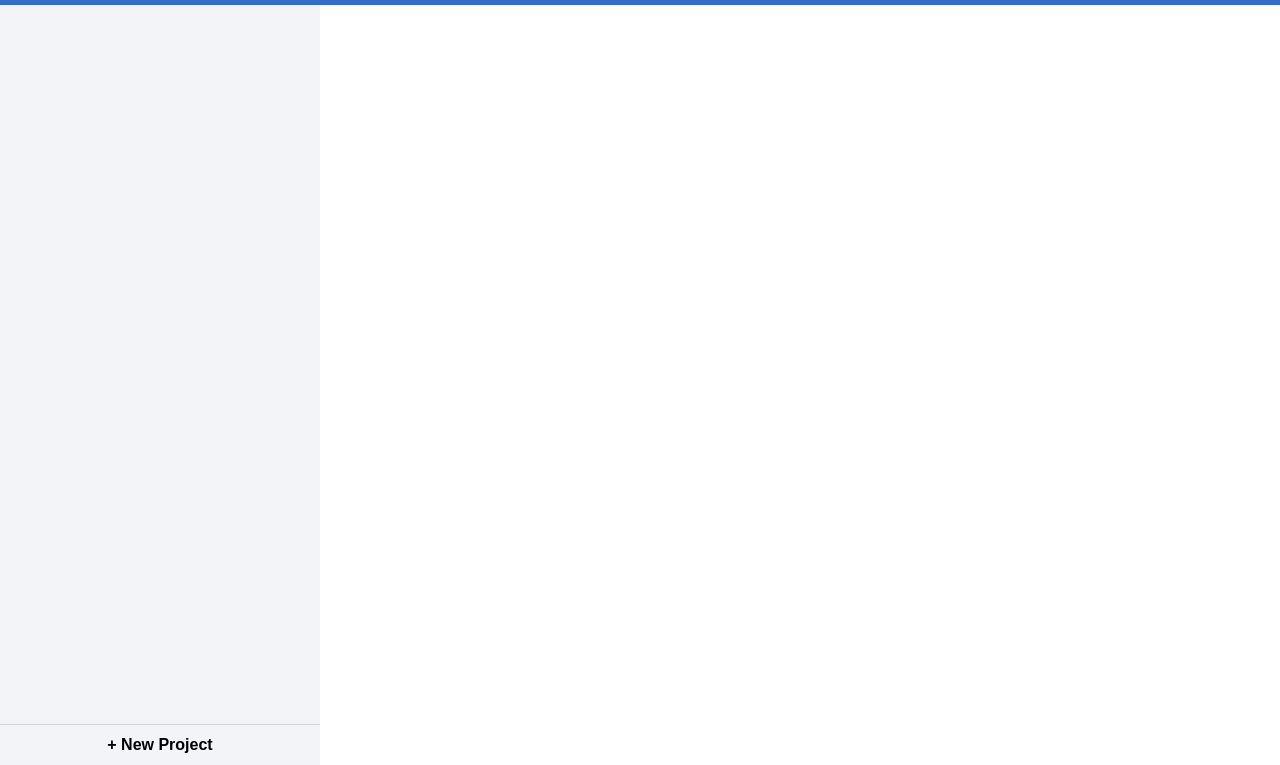
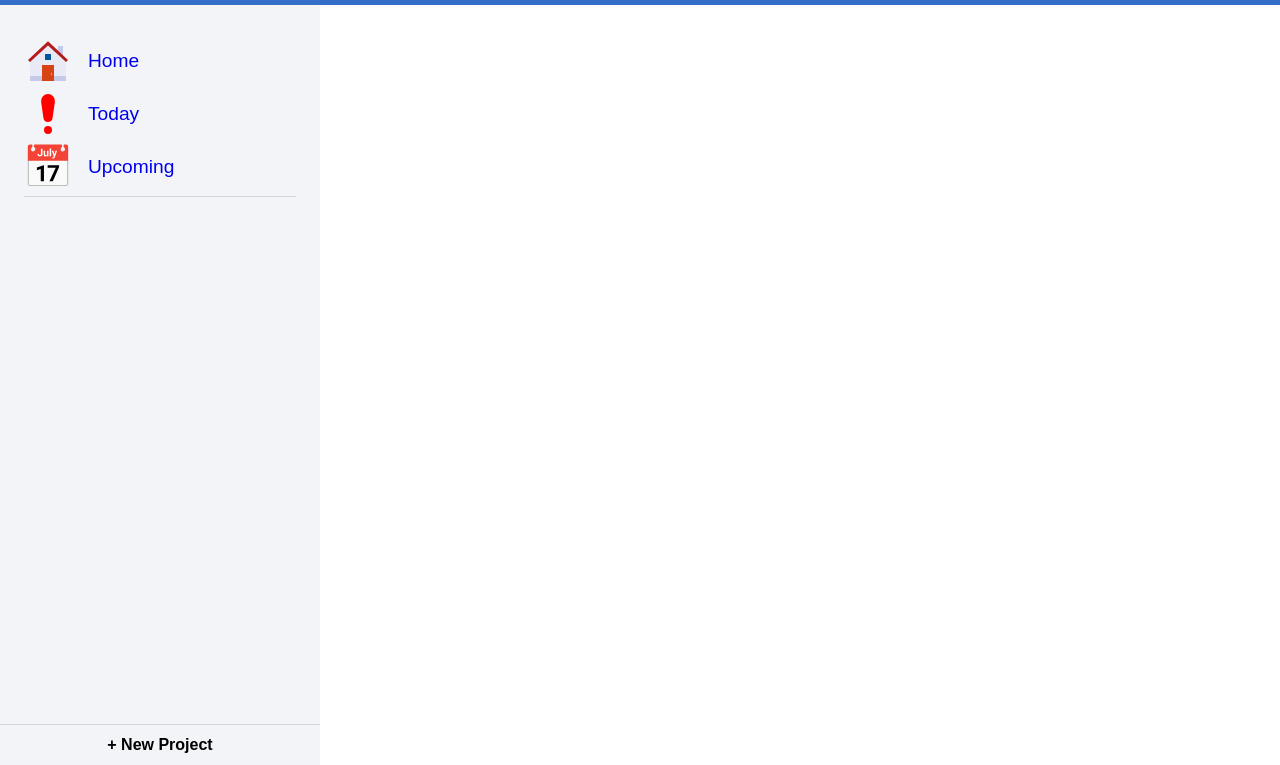
Before and after one commit to Tou1lle/todo-list-top2, a website built with webpack: page src/template.html in a window 1280 px wide. Shown: the part 35-800 px from the top of the page. Built offline with nearby package versions, Linux system fonts and the light colour scheme.

Commit message:
Add default links for home, today and upcoming tasks

```diff
--- a/src/styles/style.css
+++ b/src/styles/style.css
@@ -89,7 +89,36 @@ This is to ensure that the page doesnt get bigger than it needs to be
   background-color: var(--blue);
 }
 
-.menu-deafult,
+.menu-default,
 .menu-projects {
-  padding: 2rem 1.5rem;
+  margin: 2rem 1.5rem;
 }
+
+.menu-default {
+  border-bottom: 1px solid var(--dark-grey-transparent);
+}
+
+.default-option > img {
+  width: 48px;
+  height: 48px;
+}
+
+.default-option {
+  display: flex;
+  align-items: center;
+  gap: 1rem;
+  font-size: 1.2rem;
+  margin-bottom: 5px;
+}
+
+.default-option > a {
+  text-decoration: none;
+}
+
+.default-option > a:visited {
+  color: black;
+}
+
+.default-option > a:hover {
+  color: var(--blue);
+}
--- a/src/template.html
+++ b/src/template.html
@@ -11,8 +11,21 @@
     <div class="sidebar">
       <div class="sidebar-options">
         <div class="menu-default">
+          <div class="default-option">
+            <img src="./assets/home.svg" alt="Home image for home link">
+            <a href="#">Home</a>
+          </div>
+          <div class="default-option">
+            <img src="./assets/exclamation.svg" alt="Exclamation mark indicating important tasks">
+            <a href="#">Today</a>
+          </div>
+          <div class="default-option">
+            <img src="./assets/calendar.svg" alt="Calendar showing Upcoming tasks">
+            <a href="#">Upcoming</a>
+          </div>
         </div>
         <div class="menu-projects">
+
         </div>
       </div>
       <div class="form-add-project">
```
Also changed, not shown: src/assets/calendar.svg (added), src/assets/exclamation.svg (added), src/assets/home.svg (added).
